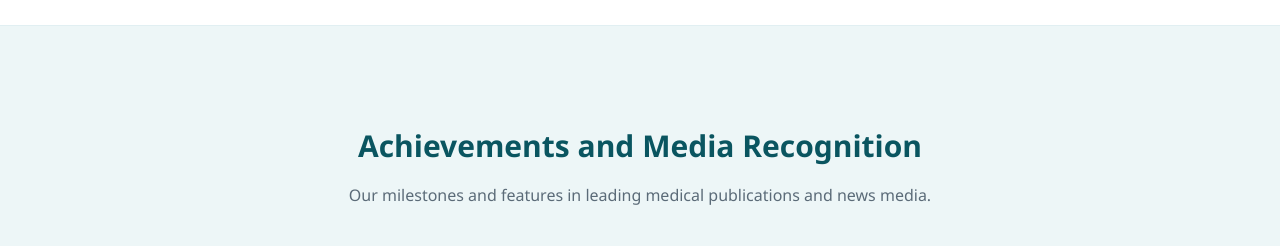
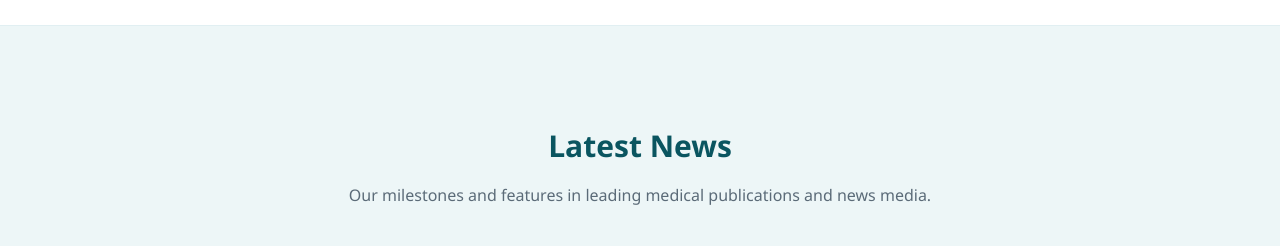
Before and after one commit to skyrisedigital134/Hospital, a plain HTML site: page index.html in a window 1280 px wide. Shown: the part 1460-1706 px from the top of the page. Drawn offline with Linux system fonts and the light colour scheme.

Commit message:
Update index.html

```diff
--- a/index.html
+++ b/index.html
@@ -69,7 +69,7 @@
 <!-- Updated Achievements and Media Recognition Section (Now a Slider) -->
 <section class="section section-alt">
   <div class="container">
-    <h2 class="section-title">Achievements and Media Recognition</h2>
+    <h2 class="section-title">Latest News</h2>
     <p class="section-subtitle">Our milestones and features in leading medical publications and news media.</p>
 
     <div class="achievements-slider-container" style="position: relative; overflow: hidden; max-width: 900px; margin: 30px auto 0 auto; padding: 10px;">
```
